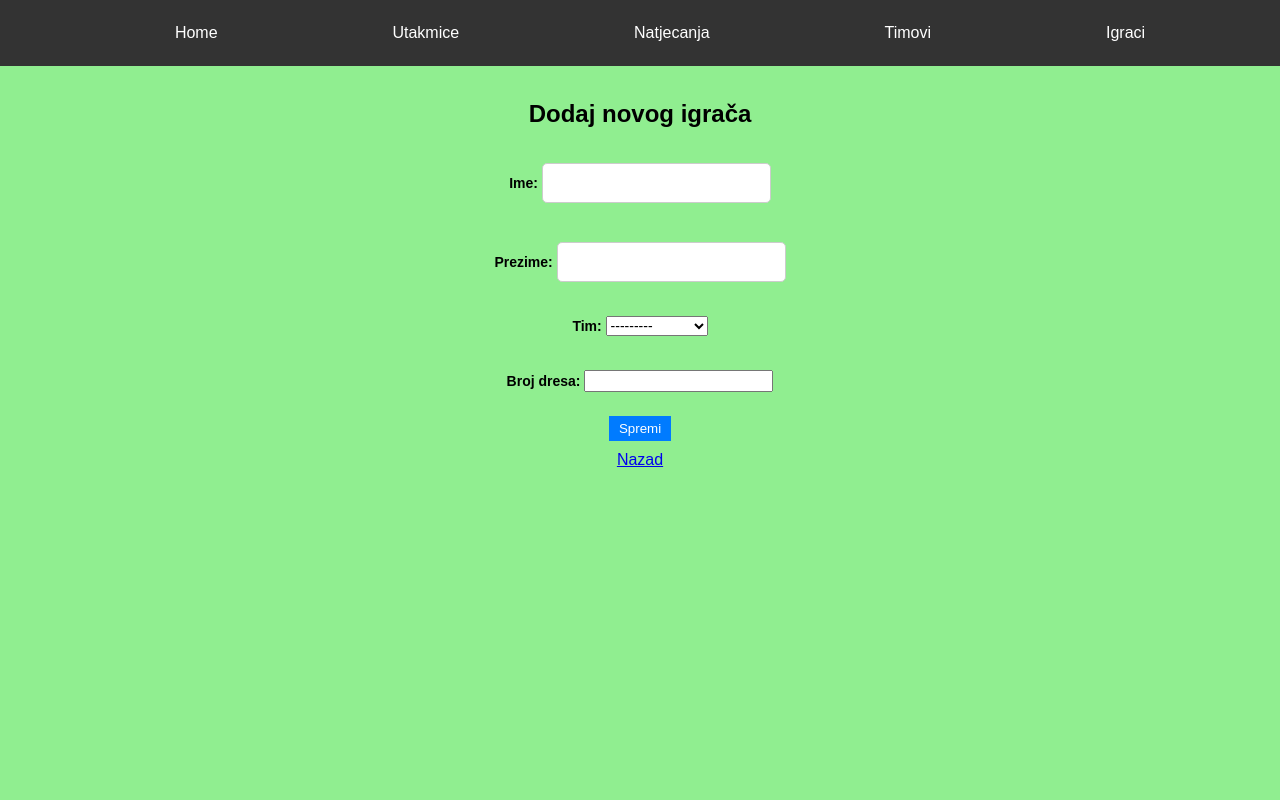
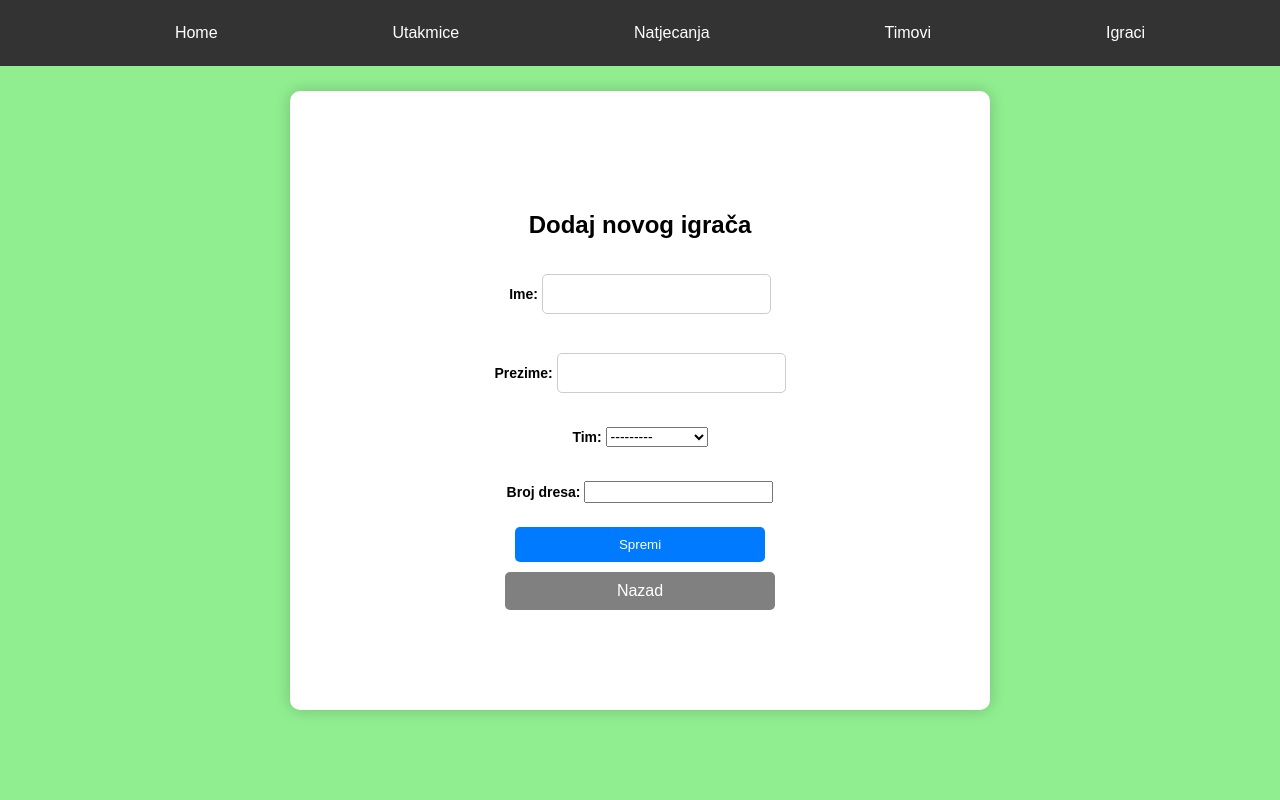
Before and after one commit to Miske9/Sportski_portal, a Django app: page /igraci/novo/ in a window 1280 px wide. Run offline with Django 5.2, Linux system fonts and the light colour scheme; a user stored in the database is signed in; data comes from the database, SQL or seed files in the repository; both versions use the stored data as it was after the commit.

Commit message:
aalmost_finale

```diff
--- a/Sportski_Portal/main/static/style.css
+++ b/Sportski_Portal/main/static/style.css
@@ -167,6 +167,64 @@
     max-width: 550px;
     text-align: center;
 }
+/* Dodano za centriranje forme */
+.form-page {
+  display: flex;
+  justify-content: center;
+  align-items: center;
+  height: 100vh;
+  width: 100%;
+}
+
+.form-container {
+  display: block;
+  background: white;
+  padding: 100px;
+  border-radius: 10px;
+  box-shadow: 0 0 15px rgba(0, 0, 0, 0.2);
+  margin : 0 auto;
+  width: 100%;
+  max-width: 500px;
+  text-align: center;
+}
+
+.form-container h2 {
+  margin-bottom: 20px;
+  margin-top: 20px;
+}
+
+/* Specifični stilovi samo za gumbe unutar forme */
+.form-container button,
+.form-container a.btn-secondary {
+  width: 50%;
+  padding: 10px;
+  text-align: center;
+  border-radius: 5px;
+}
+
+.form-container .btn-primary {
+  background-color: #007bff;
+  color: white;
+  border: none;
+  cursor: pointer;
+}
+
+.form-container .btn-primary:hover {
+  background-color: #0056b3;
+}
+
+.form-container .btn-secondary {
+  background-color: gray;
+  color: white;
+  text-decoration: none;
+  display: inline-block;
+  text-align: center;
+}
+
+.form-container .btn-secondary:hover {
+  background-color: darkgray;
+}
+
 
 form {
     display: flex;
--- a/Sportski_Portal/main/views.py
+++ b/Sportski_Portal/main/views.py
@@ -247,7 +247,8 @@
         if tim_id:
             queryset = queryset.filter(tim__id=tim_id)
         if broj_dresa:
-            queryset = queryset.filter(broj_dresa=broj_dresa)
+            if broj_dresa.isdigit():
+                queryset = queryset.filter(broj_dresa=broj_dresa)
 
         return queryset
 
--- a/Sportski_Portal/templates/main/forms/igrac_form.html
+++ b/Sportski_Portal/templates/main/forms/igrac_form.html
@@ -1,8 +1,14 @@
 {% extends "base_generic.html" %} {% block content %}
-<h2>{% if object %}Ažuriraj igrača{% else %}Dodaj novog igrača{% endif %}</h2>
-<form method="post">
-  {% csrf_token %} {{ form.as_p }}
-  <button type="submit" class="btn btn-primary">Spremi</button>
-  <a href="{% url 'main:igrac-list' %}" class="btn btn-secondary">Nazad</a>
-</form>
+<div class="form-page">
+  <div class="form-container">
+    <h2>
+      {% if object %}Ažuriraj igrača{% else %}Dodaj novog igrača{% endif %}
+    </h2>
+    <form method="post">
+      {% csrf_token %} {{ form.as_p }}
+      <button type="submit" class="btn btn-primary">Spremi</button>
+      <a href="{% url 'main:igrac-list' %}" class="btn btn-secondary">Nazad</a>
+    </form>
+  </div>
+</div>
 {% endblock %}
--- a/Sportski_Portal/templates/main/forms/natjecanje_confirm_delete.html
+++ b/Sportski_Portal/templates/main/forms/natjecanje_confirm_delete.html
@@ -1,6 +1,7 @@
 {% extends "base_generic.html" %} {% block content %}
+<div class="form-container">
   <h2>Potvrdi brisanje natjecanja</h2>
-<p>Jeste li sigurni da želite obrisati natjecanje "{{ object }}"?</p>
+  <p>Jeste li sigurni da želite obrisati natjecanje "<b>{{ object }}</b>"?</p>
   <form method="post">
     {% csrf_token %}
     <button type="submit" class="btn btn-danger">Obriši</button>
@@ -10,4 +11,5 @@
       >Nazad</a
     >
   </form>
+</div>
 {% endblock %}
--- a/Sportski_Portal/templates/main/forms/natjecanje_form.html
+++ b/Sportski_Portal/templates/main/forms/natjecanje_form.html
@@ -1,10 +1,14 @@
 {% extends "base_generic.html" %} {% block content %}
+<div class="form-container">
   <h2>
     {% if object %}Ažuriraj natjecanje{% else %}Dodaj novo natjecanje{% endif %}
   </h2>
   <form method="post">
     {% csrf_token %} {{ form.as_p }}
     <button type="submit" class="btn btn-primary">Spremi</button>
-  <a href="{% url 'main:natjecanje-list' %}" class="btn btn-secondary">Nazad</a>
+    <a href="{% url 'main:natjecanje-list' %}" class="btn btn-secondary"
+      >Nazad</a
+    >
   </form>
+</div>
 {% endblock %}
--- a/Sportski_Portal/templates/main/forms/tim_confirm_delete.html
+++ b/Sportski_Portal/templates/main/forms/tim_confirm_delete.html
@@ -1,6 +1,8 @@
 {% extends "base_generic.html" %} {% block content %}
+<div class="form-page">
+  <div class="form-container">
     <h2>Potvrdi brisanje tima</h2>
-<p>Jeste li sigurni da želite obrisati tim "{{ object }}"?</p>
+    <p>Jeste li sigurni da želite obrisati tim "<b>{{ object }}</b>"?</p>
     <form method="post">
       {% csrf_token %}
       <button type="submit" class="btn btn-danger">Obriši</button>
@@ -8,4 +10,6 @@
         >Nazad</a
       >
     </form>
+  </div>
+</div>
 {% endblock %}
--- a/Sportski_Portal/templates/main/forms/tim_form.html
+++ b/Sportski_Portal/templates/main/forms/tim_form.html
@@ -1,8 +1,12 @@
 {% extends "base_generic.html" %} {% block content %}
+<div class="form-page">
+  <div class="form-container">
     <h2>{% if object %}Ažuriraj tim{% else %}Dodaj novi tim{% endif %}</h2>
     <form method="post">
       {% csrf_token %} {{ form.as_p }}
       <button type="submit" class="btn btn-primary">Spremi</button>
       <a href="{% url 'main:tim-list' %}" class="btn btn-secondary">Nazad</a>
     </form>
+  </div>
+</div>
 {% endblock %}
--- a/Sportski_Portal/templates/main/natjecanje_detail.html
+++ b/Sportski_Portal/templates/main/natjecanje_detail.html
@@ -29,7 +29,7 @@
 {% else %}
 <p>Nema utakmica u ovom natjecanju.</p>
 {% endif %}
-
+<p></p>
 <div class="gumbi">
   <a href="{% url 'main:natjecanje-list' %}">
     <button type="button" class="btn btn-primary">
--- a/Sportski_Portal/templates/main/tim_list.html
+++ b/Sportski_Portal/templates/main/tim_list.html
@@ -30,9 +30,8 @@
 <table>
   <thead>
     <tr>
-      <th>Naziv</th>
+      <th>Naziv tima</th>
       <th>Grad</th>
-      <th>Natjecanje</th>
       <th>Detalji</th>
     </tr>
   </thead>
@@ -41,7 +40,6 @@
     <tr>
       <td>{{ tim.naziv }}</td>
       <td>{{ tim.grad }}</td>
-      <td>{{ tim.natjecanje.naziv }}</td>
       <td><a href="{{ tim.get_absolute_url }}"><button type="button">Detalji</button></a></td>
     </tr>
     {% endfor %}
```
Also changed, not shown: Sportski_Portal/templates/main/forms/igrac_confirm_delete.html (+9 -3 lines), Sportski_Portal/templates/main/forms/utakmica_confirm_delete.html (+8 -2 lines), Sportski_Portal/templates/main/forms/utakmica_form.html (+7 -1 lines), Sportski_Portal/templates/main/igrac_detail.html (+10 -0 lines), Sportski_Portal/templates/main/igrac_list.html (+13 -4 lines), Sportski_Portal/templates/main/tim_detail.html (+7 -1 lines), Sportski_Portal/templates/main/utakmica_detail.html (+7 -0 lines), Sportski_Portal/db.sqlite3. Lines whose indentation alone changed are shown as unchanged.
